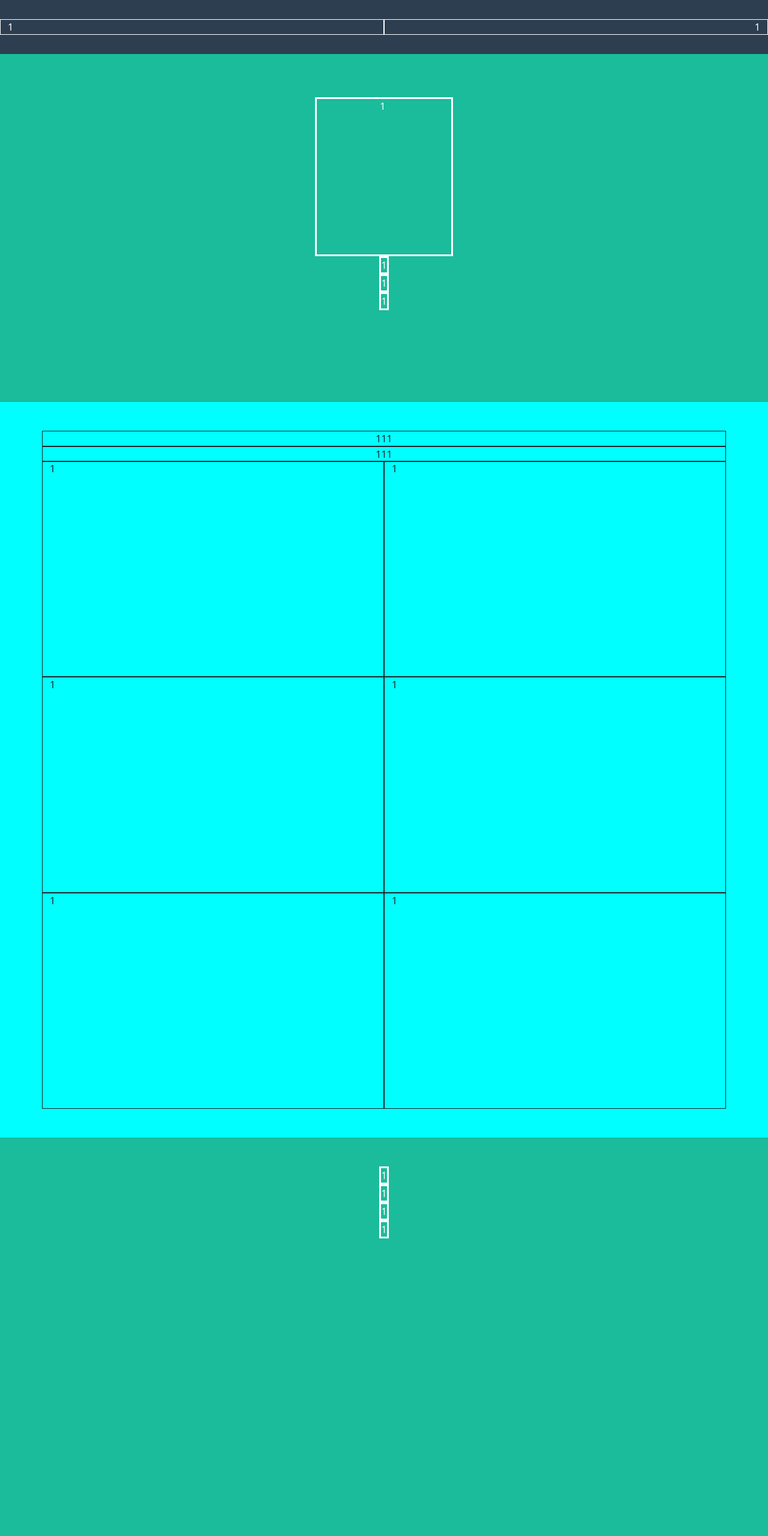
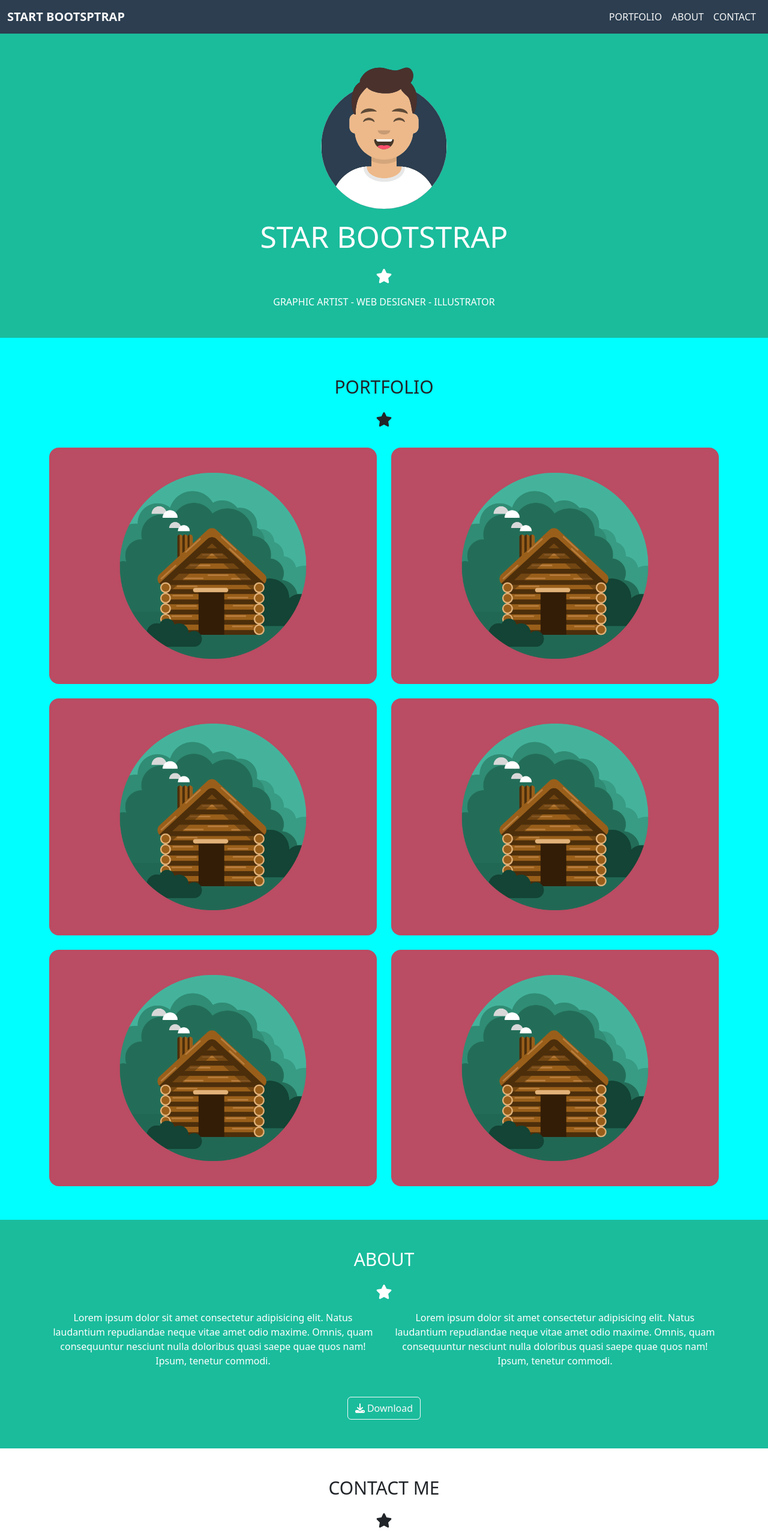
Before and after one commit to danielebd/html-css-bootstrap-freelancer, a plain HTML site: page index.html in a window 1280 px wide. Shown: the top 2560 px of the page at 60% size. Drawn offline with nearby package versions, Linux system fonts and the light colour scheme.

Commit message:
contact me

```diff
--- a/css/style.css
+++ b/css/style.css
@@ -1,20 +1,19 @@
 /* DEBAG */
 /* HEADER ************************>>>>>
 **************************************/
-header {
-    background-color: #2c3e50;
+.header {
+    background-color: #2c3e50 ;
 }
-.nav {
-    height: 5.625rem;
-    color: white;
 
-
+h2 {
+    font-size: 30px;
 }
-.logo, .menu {
-    border: solid;
+h1 {
+    font-size: 50px;
 }
-.container-header {
-    width: 100%;
+.ms-button {
+    background-color: #1abc9c;
+    border: #1abc9c;
 }
 /* HEADER **************************>>>>
 ***************************************/
@@ -23,45 +22,29 @@ header {
 ***************************************/
 
 /* START**************************** */
-.start {
-    height: 580px;
+.hero {
+
     background-color: #1abc9c;
     color: white;
 }
-
-.start .container div {
-    border: solid;
-}
-.start .container div:first-child {
-    height: 16.5625rem;
+.img-1 {
     width: 14.375rem;
 }
-
 /* START**************************** */
 
 /* PORTFOLIO *************************/
 .portfolio {
     background-color: aqua;
 }
-.portfolio .title {
-    height: 50px;
-}
-.portfolio .img {
-    height: 360px;
-}
-.row div {
+.info .row div {
     border: solid 1px;
 }
 /* PORTFOLIO *************************/
 
 /* ABOUT *************************/
 .about {
-    height: 700px;
     background-color: #1abc9c;
     color: white;
-}
-.about div div {
-    border: solid;
 }
 /* ABOUT *************************/
 
--- a/index.html
+++ b/index.html
@@ -1,58 +1,133 @@
 <!DOCTYPE html>
 <html lang="en">
+
 <head>
     <meta charset="UTF-8">
     <meta http-equiv="X-UA-Compatible" content="IE=edge">
     <meta name="viewport" content="width=device-width, initial-scale=1.0">
-    <title>Document</title>
+    <link href="https://cdn.jsdelivr.net/npm/bootstrap@5.3.0-alpha1/dist/css/bootstrap.min.css" rel="stylesheet" integrity="sha384-GLhlTQ8iRABdZLl6O3oVMWSktQOp6b7In1Zl3/Jr59b6EGGoI1aFkw7cmDA6j6gD" crossorigin="anonymous">
     <link rel="stylesheet" href="css/style.css">
-    <link href="https://cdn.jsdelivr.net/npm/bootstrap@5.0.2/dist/css/bootstrap.min.css" rel="stylesheet" integrity="sha384-EVSTQN3/azprG1Anm3QDgpJLIm9Nao0Yz1ztcQTwFspd3yD65VohhpuuCOmLASjC" crossorigin="anonymous">
+    <link rel="stylesheet" href="https://cdnjs.cloudflare.com/ajax/libs/font-awesome/6.3.0/css/all.min.css" integrity="sha512-SzlrxWUlpfuzQ+pcUCosxcglQRNAq/DZjVsC0lE40xsADsfeQoEypE+enwcOiGjk/bSuGGKHEyjSoQ1zVisanQ==" crossorigin="anonymous" referrerpolicy="no-referrer" />
 </head>
+
 <body>
     <header>
-        <div class="container-fluid">
-            <div class="row align-items-center nav">
-                <div class="logo col">1</div>
-                <div class="menu col text-end">1</div>
+        <nav class="navbar navbar-expand-lg header">
+            <div class="container-fluid header">
+                <a class="navbar-brand text-light fw-bold" href="#">START BOOTSPTRAP</a>
+                <button class="navbar-toggler bg-secondary-subtle" type="button" data-bs-toggle="collapse"
+                    data-bs-target="#navbarSupportedContent" aria-controls="navbarSupportedContent"
+                    aria-expanded="false" aria-label="Toggle navigation">
+                    <span class="navbar-toggler-icon"></span>
+                </button>
+                <div class="collapse navbar-collapse" id="navbarSupportedContent">
+                    <ul class="navbar-nav ms-auto mb-2 mb-lg-0">
+                        <li class="nav-item">
+                            <a class="nav-link active text-light" aria-current="page" href="#">PORTFOLIO</a>
+                        </li>
+                        <li class="nav-item">
+                            <a class="nav-link active text-light" aria-current="page" href="#">ABOUT</a>
+                        </li>
+                        <li class="nav-item">
+                            <a class="nav-link active text-light" href="#">CONTACT</a>
+                        </li>
+                    </ul>
+                </div>
             </div>
-        </div>
+        </nav>
     </header>
     <main>
-        <div class="start py-4">
-            <div class="container py-5 d-flex flex-column align-items-center text-center">
-                <div>1 <img src="" alt=""></div>
-                <div>1</div>
-                <div>1</div>
-                <div>1</div>
+        <div class="hero">
+            <div class="container p-5">
+                <div class="row justify-content-center">
+                    <div class="col text-center">
+                        <div class="img-1 mx-auto"><img src="img/avatar.svg" alt=""></div>
+                        <h1 class="py-3">STAR BOOTSTRAP</h1>
+                        <div class="pb-3"><i class="fa-solid fa-star fs-4"></i></div>
+                        <div>GRAPHIC ARTIST - WEB DESIGNER - ILLUSTRATOR</div>
+                    </div>
+                </div>
             </div>
         </div>
         <div class="portfolio py-5">
             <div class="container  title">
                 <div class="row align-items-center text-center">
-                    <div>111</div>
-                    <div>111</div>
+                    <h2 class="py-3 lg-fs-1">PORTFOLIO</h2>
+                    <div><i class="fa-solid fa-star fs-4"></i></div>
                 </div>
             </div>
-            <div class="container">
-                <div class="row">
-                    <div class="col-12 col-lg-6 col-xxl-4 img">1</div>
-                    <div class="col-12 col-lg-6 col-xxl-4 img">1</div>
-                    <div class="col-12 col-lg-6 col-xxl-4 img">1</div>
-                    <div class="col-12 col-lg-6 col-xxl-4 img">1</div>
-                    <div class="col-12 col-lg-6 col-xxl-4 img">1</div>
-                    <div class="col-12 col-lg-6 col-xxl-4 img">1</div>
+            <div class="container pt-4">
+                <div class="row gy-4 py-2">
+                    <div class="col-12 col-lg-6 col-xxl-4 img">
+                        <img class="img-fluid rounded-4" src="img/cabin.png" alt="">
+                    </div>
+                    <div class="col-12 col-lg-6 col-xxl-4 img">
+                        <img class="img-fluid rounded-4" src="img/cabin.png" alt="">
+                    </div>
+                    <div class="col-12 col-lg-6 col-xxl-4 img">
+                        <img class="img-fluid rounded-4" src="img/cabin.png" alt="">
+                    </div>
+                    <div class="col-12 col-lg-6 col-xxl-4 img">
+                        <img class="img-fluid rounded-4" src="img/cabin.png" alt="">
+                    </div>
+                    <div class="col-12 col-lg-6 col-xxl-4 img">
+                        <img class="img-fluid rounded-4" src="img/cabin.png" alt="">
+                    </div>
+                    <div class="col-12 col-lg-6 col-xxl-4 img">
+                        <img class="img-fluid rounded-4" src="img/cabin.png" alt="">
+                    </div>
                 </div>
             </div>
         </div>
         <div class="about">
-            <div class="container py-5 d-flex flex-column align-items-center text-center">
-                <div>1</div>
-                <div>1</div>
-                <div>1</div>
-                <div>1</div>
+            <div class="container py-5 justify-content-center text-center">
+                <h2>ABOUT</h2>
+                <div class="py-3"><i class="fa-solid fa-star fs-4"></i></div>
+                <div class="row pb-5 gy-4">
+                    <div class="col-8 mx-auto col-lg-6">Lorem ipsum dolor sit amet consectetur adipisicing elit. Natus laudantium repudiandae neque vitae amet odio maxime. Omnis, quam consequuntur nesciunt nulla doloribus quasi saepe quae quos nam! Ipsum, tenetur commodi.</div>
+                    <div class="col-8 mx-auto col-lg-6">Lorem ipsum dolor sit amet consectetur adipisicing elit. Natus laudantium repudiandae neque vitae amet odio maxime. Omnis, quam consequuntur nesciunt nulla doloribus quasi saepe quae quos nam! Ipsum, tenetur commodi.</div>
+                </div>
+                <button type="button" class="btn btn-outline-light"><i class="fa-solid fa-download pe-1"></i>Download</button>
+            </div>
+        </div>
+        <div class="contact">
+            <div class="container pt-5 pb-4 justify-content-center text-center">
+                <h2>CONTACT ME</h2>
+                <div class="py-3"><i class="fa-solid fa-star fs-4"></i></div>
+                <form class="row justify-content-center" action="" method="get">
+                    <div class="col-7">
+                        <div class="form-floating mb-3">
+                            <input type="email" class="form-control border-none" id="floatingInput" placeholder="name@example.com">
+                            <label for="floatingInput">Name</label>
+                          </div>
+                    </div>
+                    <div class="col-7">
+                        <div class="form-floating mb-3">
+                            <input type="email" class="form-control" id="floatingInput" placeholder="name@example.com">
+                            <label for="floatingInput">Email address</label>
+                          </div>
+                    </div>
+                    <div class="col-7">
+                        <div class="form-floating mb-3">
+                            <input type="email" class="form-control" id="floatingInput" placeholder="name@example.com">
+                            <label for="floatingInput">Number</label>
+                          </div>
+                    </div>
+                    <div class="col-7">
+                        <div class="form-floating mb-3">
+                            <textarea class="form-control" placeholder="Leave a comment here" id="floatingTextarea2" style="height: 100px"></textarea>
+                            <label for="floatingTextarea2">Message</label>
+                          </div>
+                    </div>
+                    <div class="col-7 text-start">
+                        <button class="btn btn-primary ms-button " type="submit">Send</button>
+                    </div>
+                </form>
             </div>
         </div>
     </main>
     <footer></footer>
+    <script src="https://cdn.jsdelivr.net/npm/bootstrap@5.3.0-alpha1/dist/js/bootstrap.bundle.min.js" integrity="sha384-w76AqPfDkMBDXo30jS1Sgez6pr3x5MlQ1ZAGC+nuZB+EYdgRZgiwxhTBTkF7CXvN" crossorigin="anonymous"></script>
 </body>
+
 </html>
```
Also changed, not shown: index copy.html (added, +52 -0 lines).
